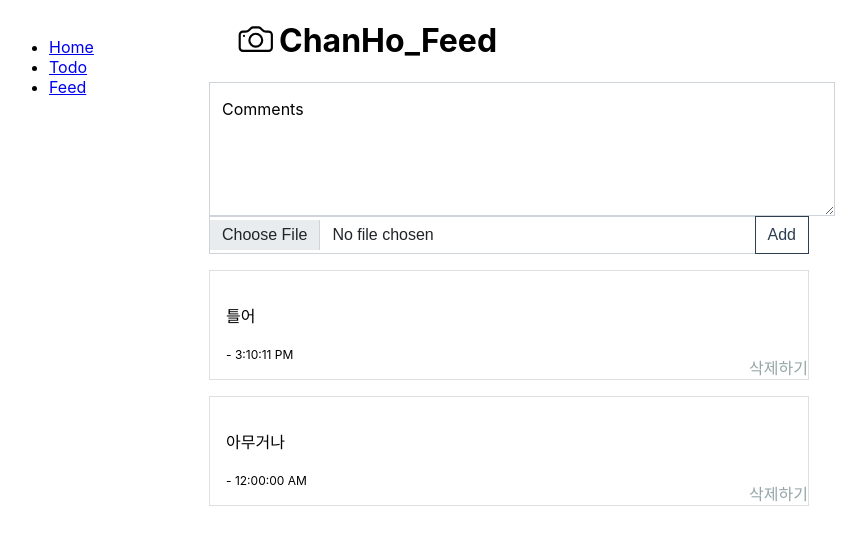
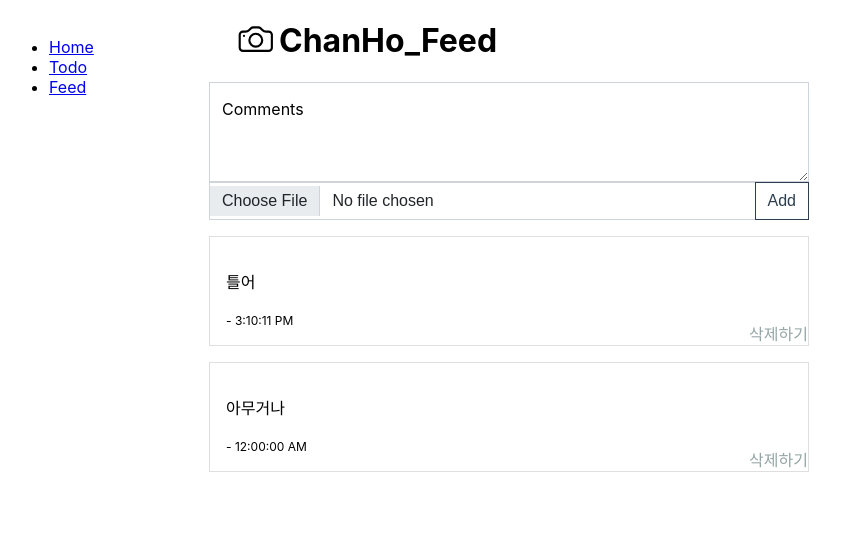
Before and after one commit to SinChaNo/git2021-working, a React (Create React App) app in the folder 4-react/myworkspace/: page /Feed in a window 1280 px wide. Shown: the top 540 px of the page, without its empty margins (231-1097 px from the left). Built offline with nearby package versions, Linux system fonts and the light colour scheme.

Commit message:
2021.08.24(fix boxsizing)

```diff
--- a/4-react/myworkspace/src/components/Feed.tsx
+++ b/4-react/myworkspace/src/components/Feed.tsx
@@ -139,7 +139,7 @@ const Feed = () => {
             className="form-control w-100"
             placeholder="Leave a comment here"
             id="floatingTextarea"
-            style ={{height:"100px"}}
+            style ={{height:"100px", boxSizing: "border-box"}}
             ref ={textRef}
           >
           </textarea>
```
